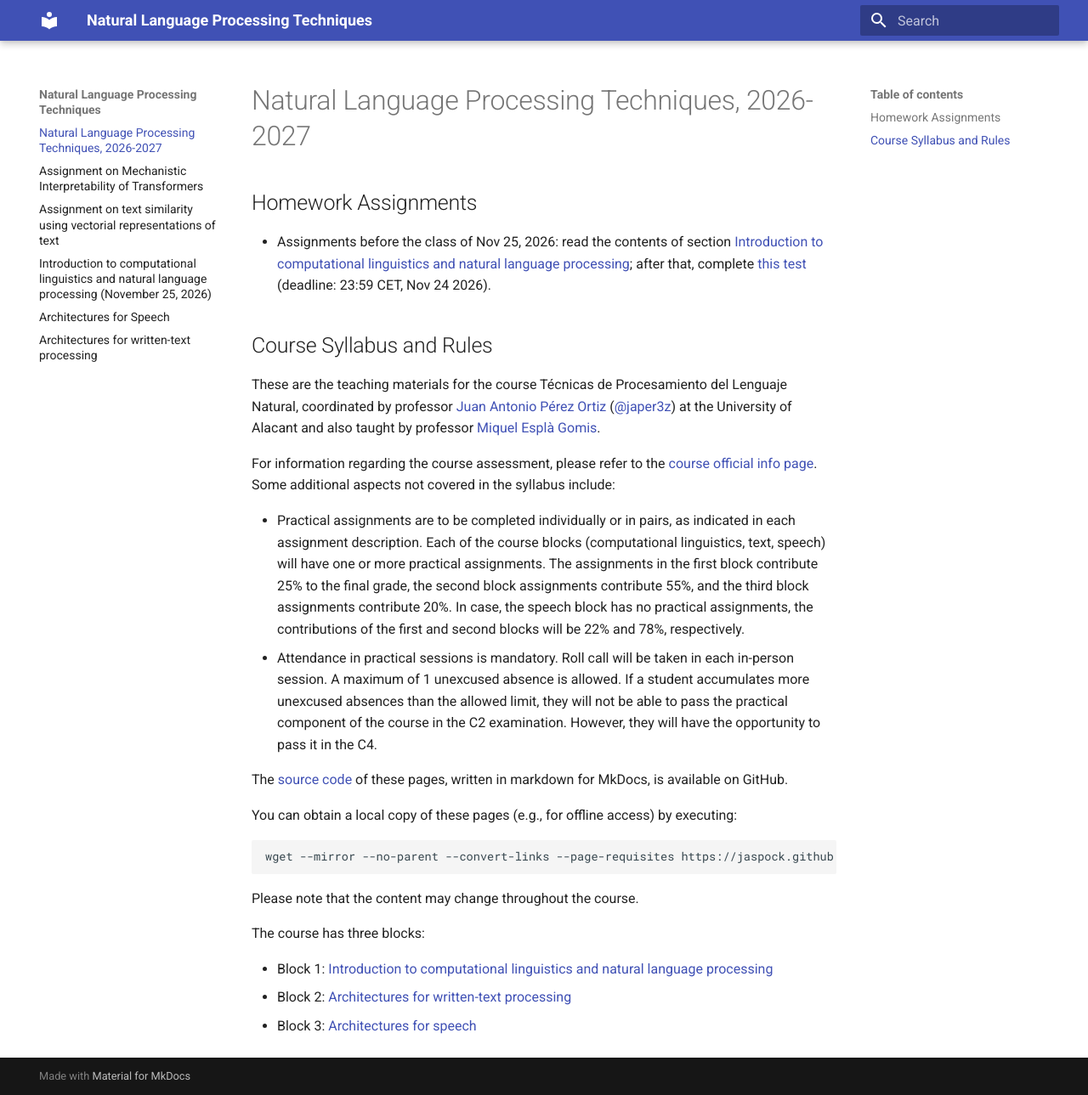
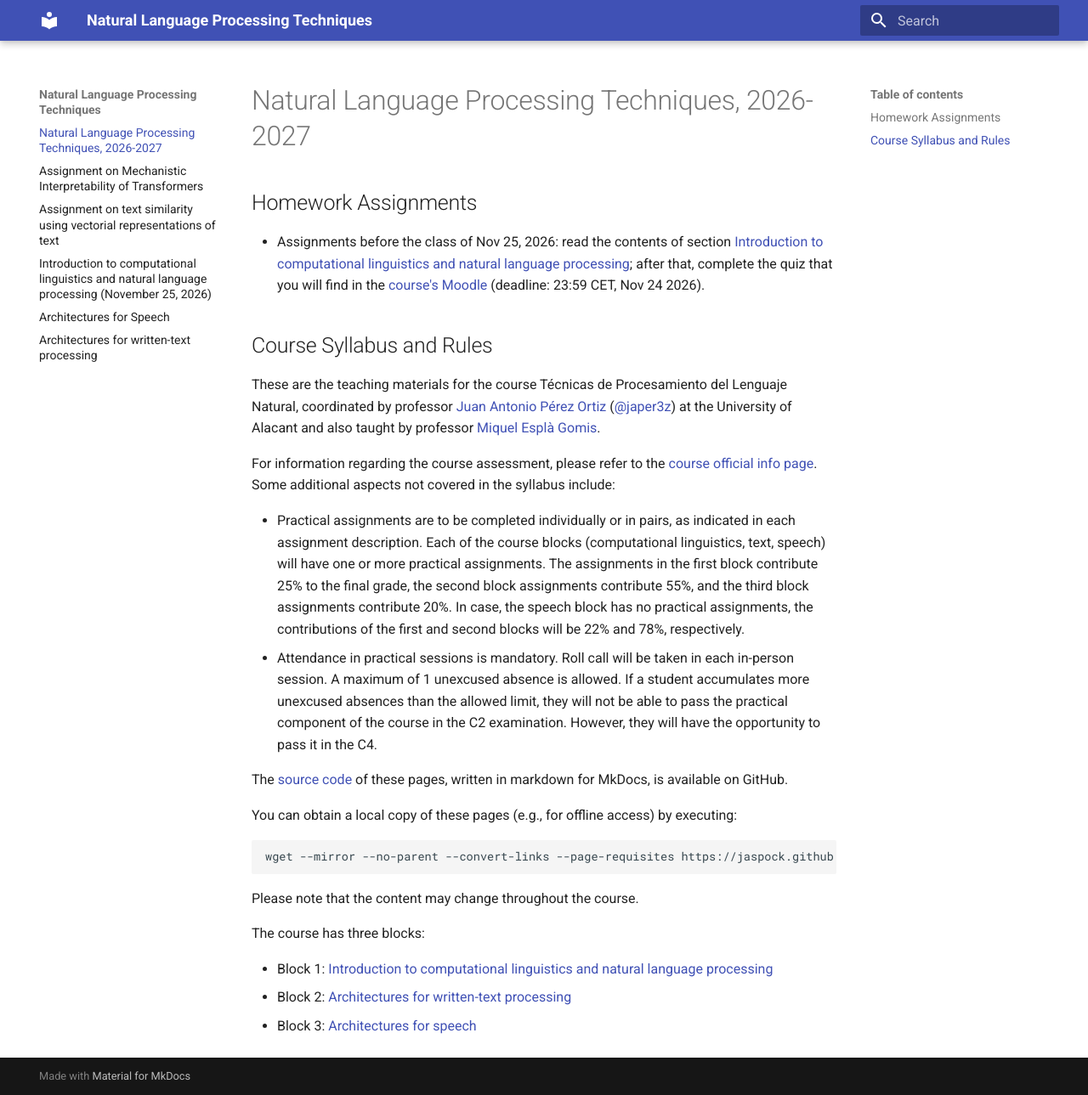
Before and after one commit to jaspock/tpln2627, an MkDocs documentation site: the page built from docs/index.md, in a window 1280 px wide and 1289 px high. Shown: the whole window at 85% size. Built offline with MkDocs 1.6.1 and Material for MkDocs 9.7.7, drawn with Linux system fonts in a browser that asks for light colours.

Commit message:
Update assignment instructions to specify quiz location on Moodle

```diff
--- a/docs/index.md
+++ b/docs/index.md
@@ -8,7 +8,7 @@
 - Assignments before the class of Dec 9, 2026: Read the materials related to feedforward neural networks and transformers, linked in this [section](text.md#before-text2) and then complete [this test](https://forms.gle/7KDwRtXcrpxsKjHp7) (deadline: 23:59 CET, Dec 08 2026).
 - Assignments before the class of Dec 2, 2026: read the materials related to logistic regressors, embeddings and PyTorch linked in this [section](text.md#before-text1) and then complete [this test](https://forms.gle/V3U9MTHo7c9DNhkc6) (deadline: 23:59 CET, Dec 01 2026).
 -->
-- Assignments before the class of Nov 25, 2026: read the contents of section [Introduction to computational linguistics and natural language processing](cl.md); after that, complete [this test](https://forms.gle/e17kghu2jdu3iiYp6) (deadline: 23:59 CET, Nov 24 2026).
+- Assignments before the class of Nov 25, 2026: read the contents of section [Introduction to computational linguistics and natural language processing](cl.md); after that, complete the quiz that you will find in the [course's Moodle](https://moodle2026-27.ua.es/moodle/course/view.php?id=1720) (deadline: 23:59 CET, Nov 24 2026).
 
 ## Course Syllabus and Rules
 
```
